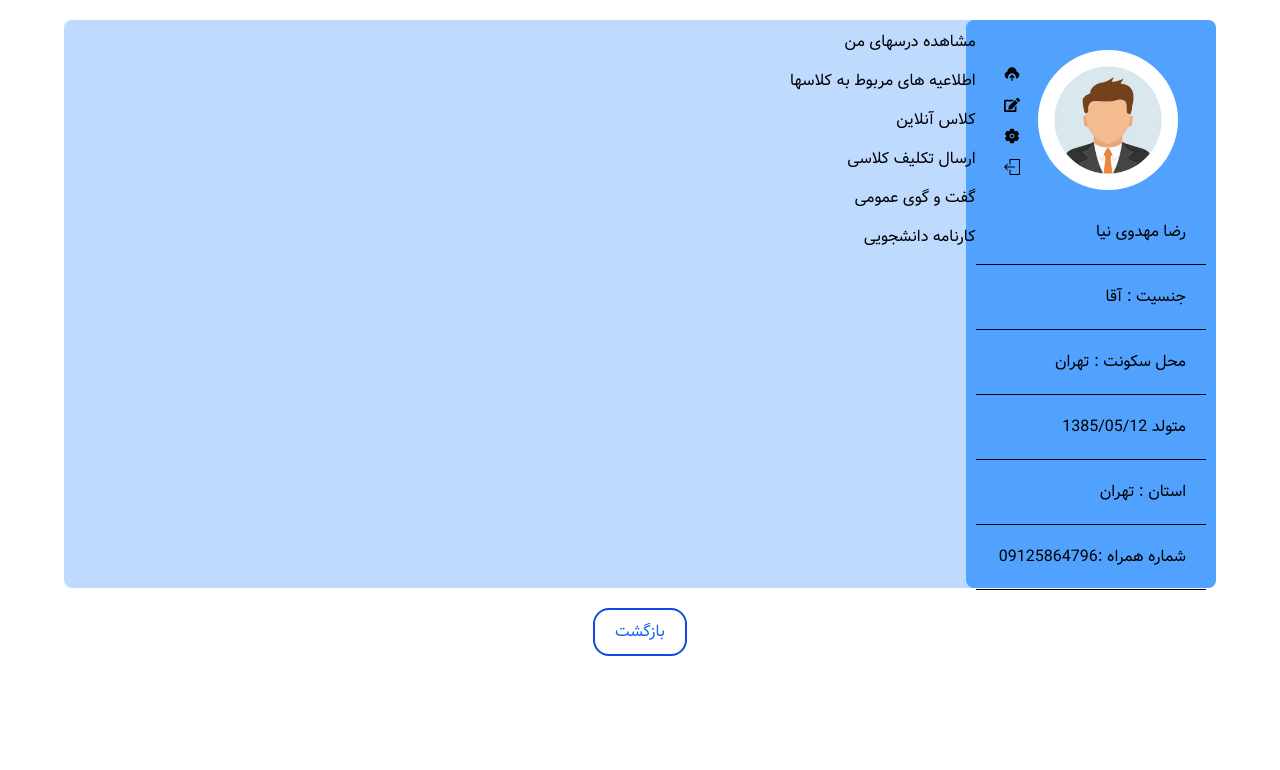
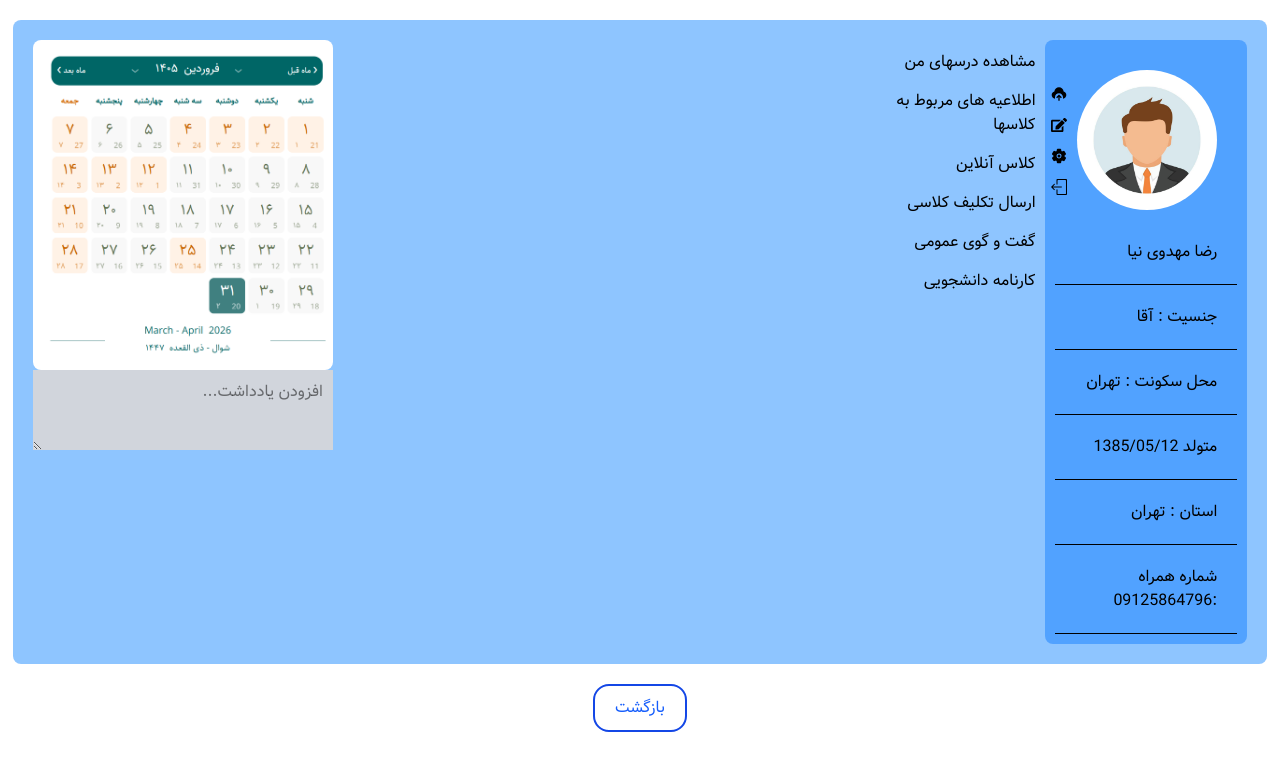
Before and after one commit to Azadigithub/Amoozashyar, a React (Vite) app: page /Panel in a window 1280 px wide. Shown: the top 770 px of the page. Built offline with nearby package versions, Linux system fonts and the light colour scheme.

Commit message:
fix (style): Panel

```diff
--- a/src/Pages/Panel.jsx
+++ b/src/Pages/Panel.jsx
@@ -8,8 +8,8 @@ import { Link } from "react-router-dom";
 const Panel = () => {
   return (
     <div className="font-Vazir ">
-      <div className="flex items-start w-[90%] h-[568px] bg-blue-200 mx-auto my-[20px] rounded-8">
-        <div className="w-[20%] h-full">
+      <div className="flex items-start justify-between w-[98%] bg-blue-300 mx-auto my-[20px] rounded-8 p-[20px]">
+        <div className="w-[30%] h-full flex">
           <div className="w-[250px] h-[100%] bg-blue-400 rounded-8 p-[10px]">
             <div className=" p-[20px] flex items-center justify-evenly gap-[10px]">
               <img
@@ -42,7 +42,6 @@ const Panel = () => {
               <hr />
             </div>
           </div>
-        </div>
           <div className="h-full">
             <ul className="h-full flex flex-col gap-[15px] p-[10px]">
               <li>مشاهده درسهای من</li>
@@ -50,14 +49,36 @@ const Panel = () => {
               <li> کلاس آنلاین</li>
               <li>ارسال تکلیف کلاسی</li>
               <li>گفت و گوی عمومی</li>
-            <li>کارنامه دانشجویی  </li>
-
+              <li>کارنامه دانشجویی </li>
             </ul>
           </div>
         </div>
-      <div className="flex-center">
 
-      <Link to={"/"} className="py-[10px] px-[20px] border-2 border-blue-700  rounded-2xl text-blue-600">بازگشت </Link>
+        {/* Calander/  */}
+        <div className="flex items-end justify-between">
+          <div className="">
+            <img
+              src="./Images/Calander.png"
+              alt=""
+              className="w-[300px] rounded-8"
+            />
+            <div className="w-full h-[80px] bg-gray-300">
+              <textarea
+                type="text"
+                className="w-full h-full outline-0  p-[10px]"
+                placeholder="افزودن یادداشت..."
+              />
+            </div>
+          </div>
+        </div>
+      </div>
+      <div className="flex-center mb-[30px]">
+        <Link
+          to={"/"}
+          className="py-[10px] px-[20px] border-2 border-blue-700  rounded-2xl text-blue-600"
+        >
+          بازگشت{" "}
+        </Link>
       </div>
     </div>
   );
```
Also changed, not shown: public/Images/Calander.png (added). Lines whose indentation alone changed are shown as unchanged.
